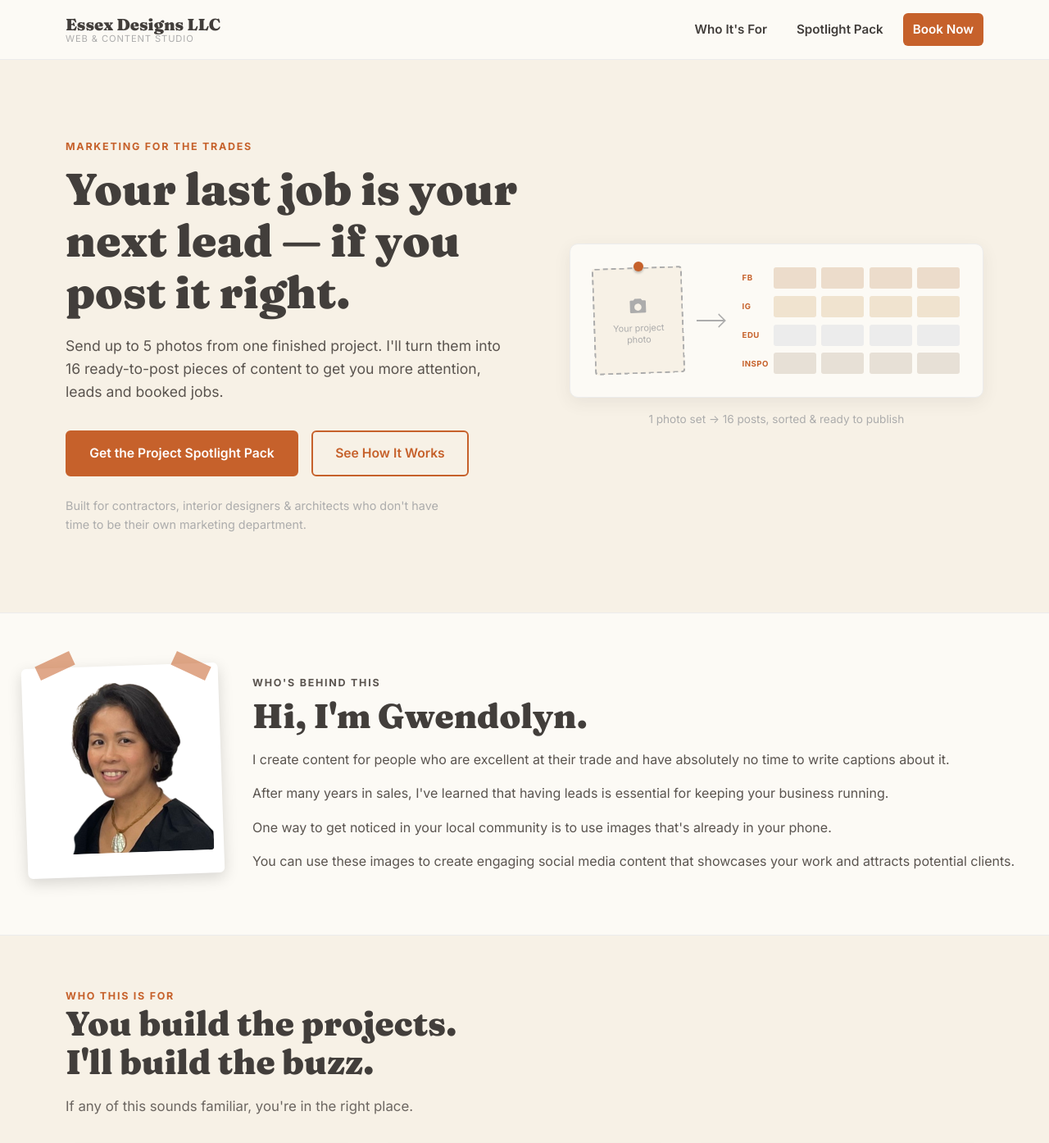
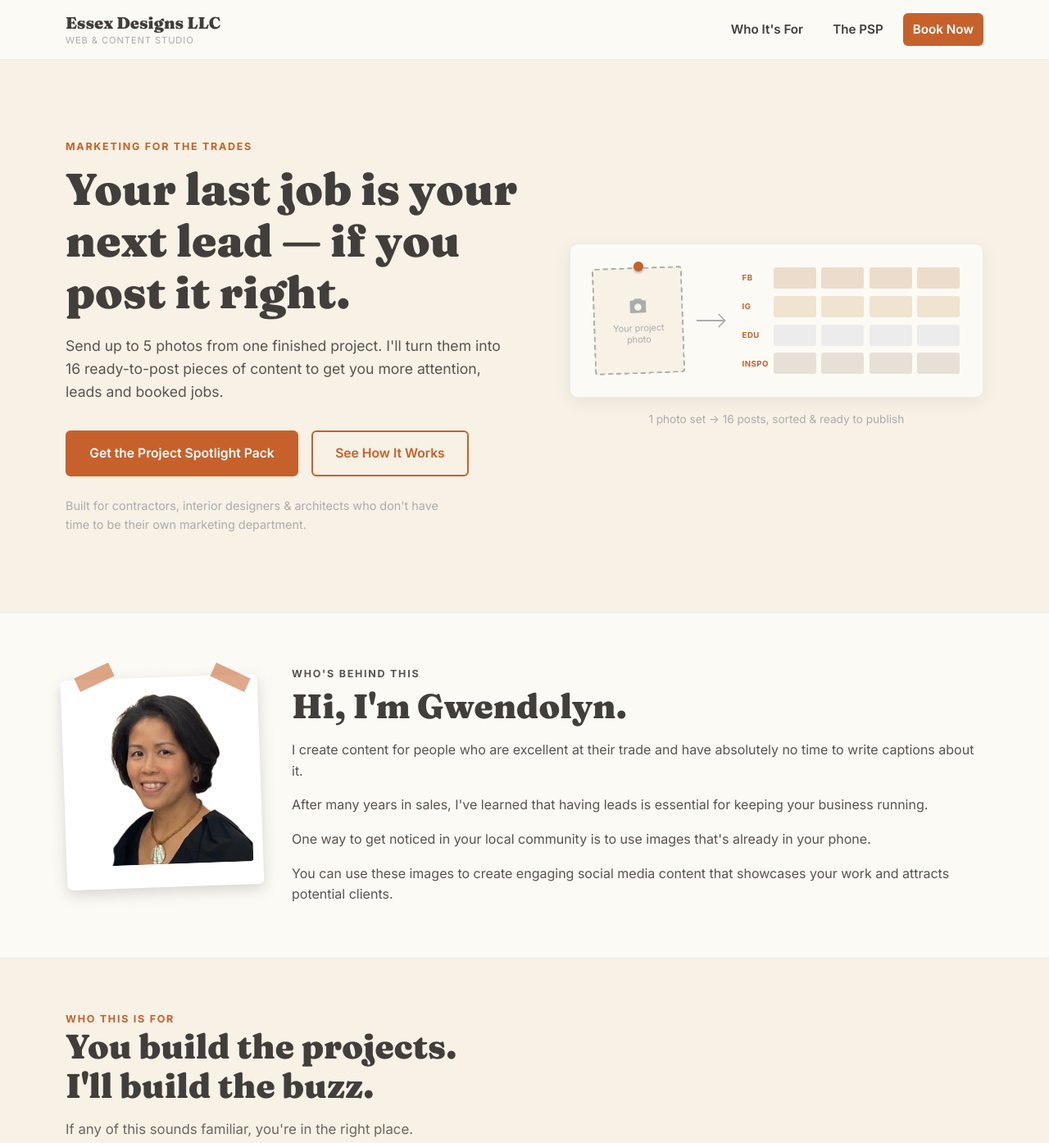
Before and after one commit to GwenCodes/marketing-for-home-industry, a React app: page index.html in a window 1280 px wide. Shown: the top 1394 px of the page at 82% size. Built offline with nearby package versions, Linux system fonts and the light colour scheme; a script that the page names is missing.

Commit message:
Updated padding

```diff
--- a/index.html
+++ b/index.html
@@ -34,12 +34,12 @@
       <div class="nav-inner px-6 md:px-10 py-4">
         <a href="#home" class="brand">
           <span class="brand-name">Essex Designs LLC</span>
-          <span class="brand-sub">Web &amp; Content Studio</span>
+          <span class="brand-sub mt-1">Web &amp; Content Studio</span>
         </a>
 
         <nav class="main-nav" id="mainNav">
           <a href="#audience" class="px-3 py-2">Who It's For</a>
-          <a href="#spotlight-pack" class="px-3 py-2">Spotlight Pack</a>
+          <a href="#spotlight-pack" class="px-3 py-2">The PSP</a>
           <a href="#booking" class="px-3 py-2 nav-cta-link">Book Now</a>
         </nav>
 
@@ -150,7 +150,7 @@
 
       <!-- ============ FACE / ABOUT ============ -->
       <section class="about px-6 md:px-10 py-16">
-        <div class="about-grid">
+        <div class="about-grid px-4 sm:px-12">
           <div class="about-photo-wrap">
             <div class="about-photo">
               <img
@@ -386,7 +386,7 @@
                   <span>🔒 Secure Checkout</span>
                   <span>PayPal Buyer Protection</span>
                 </div>
-                <div class="paypal-wrapper">
+                <div class="paypal-wrapper pl-20">
                   <div id="paypal-container-X6TAXT6M497H2"></div>
                 </div>
                 <script>
```
